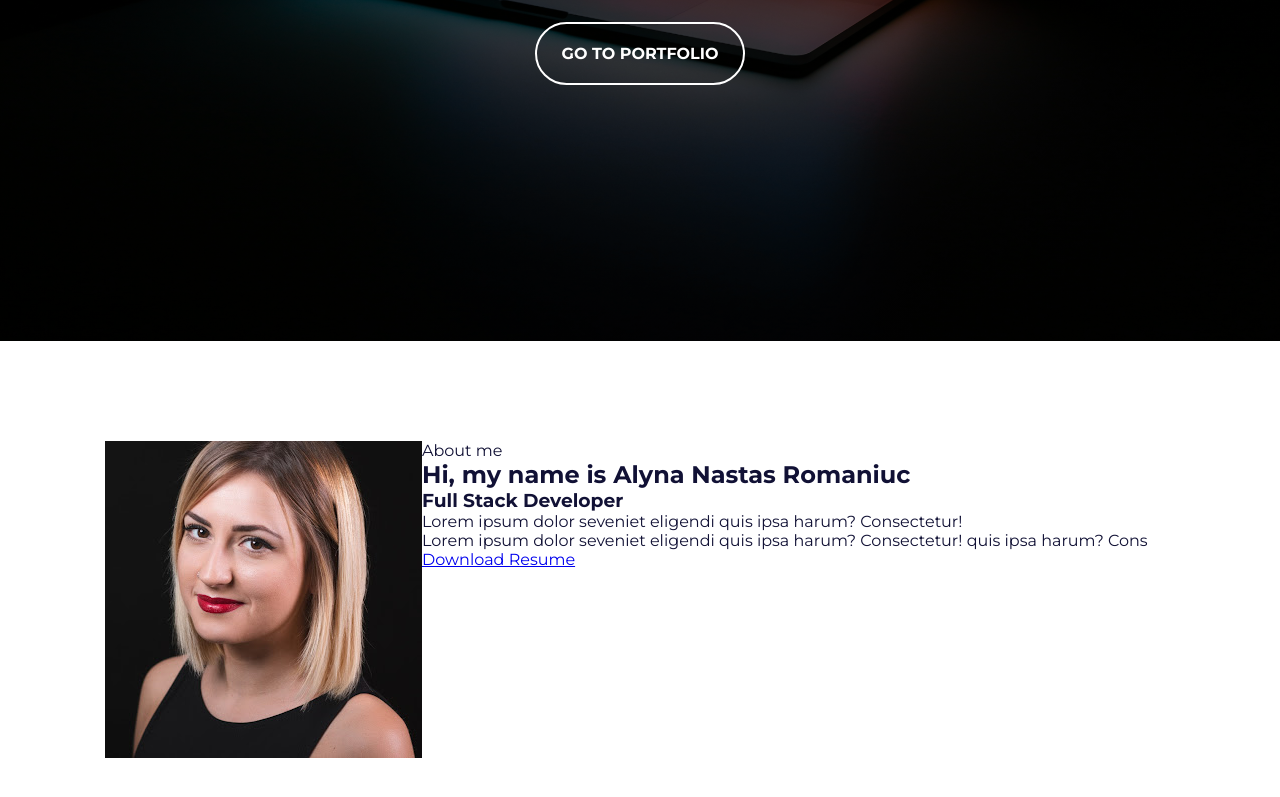
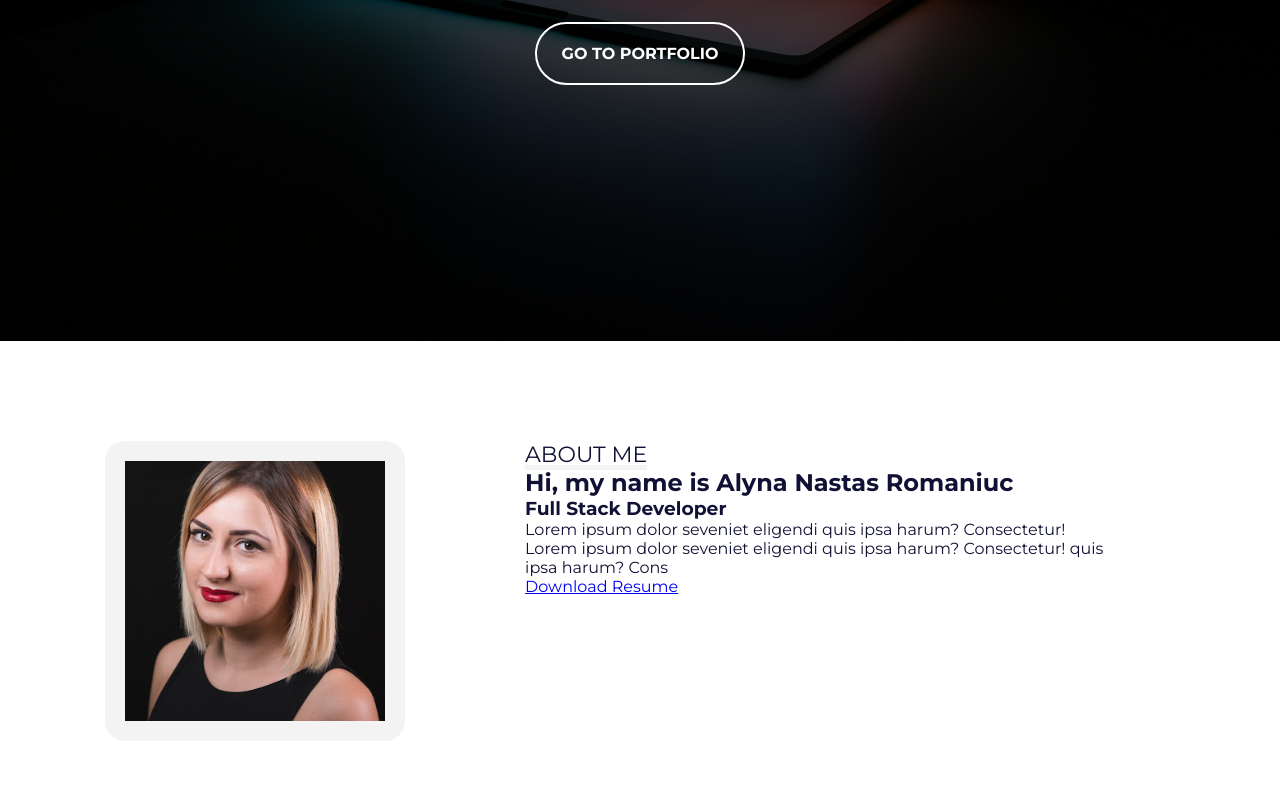
Before and after one commit to AlynaNastas/Portfolio, a plain HTML site: page index.html in a window 1280 px wide. Shown: the part 459-1256 px from the top of the page. Drawn offline with Linux system fonts and the light colour scheme.

Commit message:
about me pic and text taking shape

```diff
--- a/styles.css
+++ b/styles.css
@@ -133,5 +133,31 @@ html{
     padding: 100px 15px;
     color: #111135;
     display: flex;
+}
+
+#aboutme .container-pic{
+
+    max-width: 400px;
+    margin-right: 80px;
+}
+
+#aboutme .container-pic img{
+    padding: 20px;
+    width: 100%;
+    border-radius: 20px;
+    background-color: #f3f3f3;
+}
+
+#aboutme .aboutme {
+    margin: 0 40px;
+}
+
+#aboutme .aboutme .title-section {
+    font-size: 22px;
+    text-transform: uppercase;
+    color:#111135;
+    text-decoration: underline;
+    text-decoration-color: #f3f3f3;
+    text-decoration-thickness: 5px;
 
 }
```
